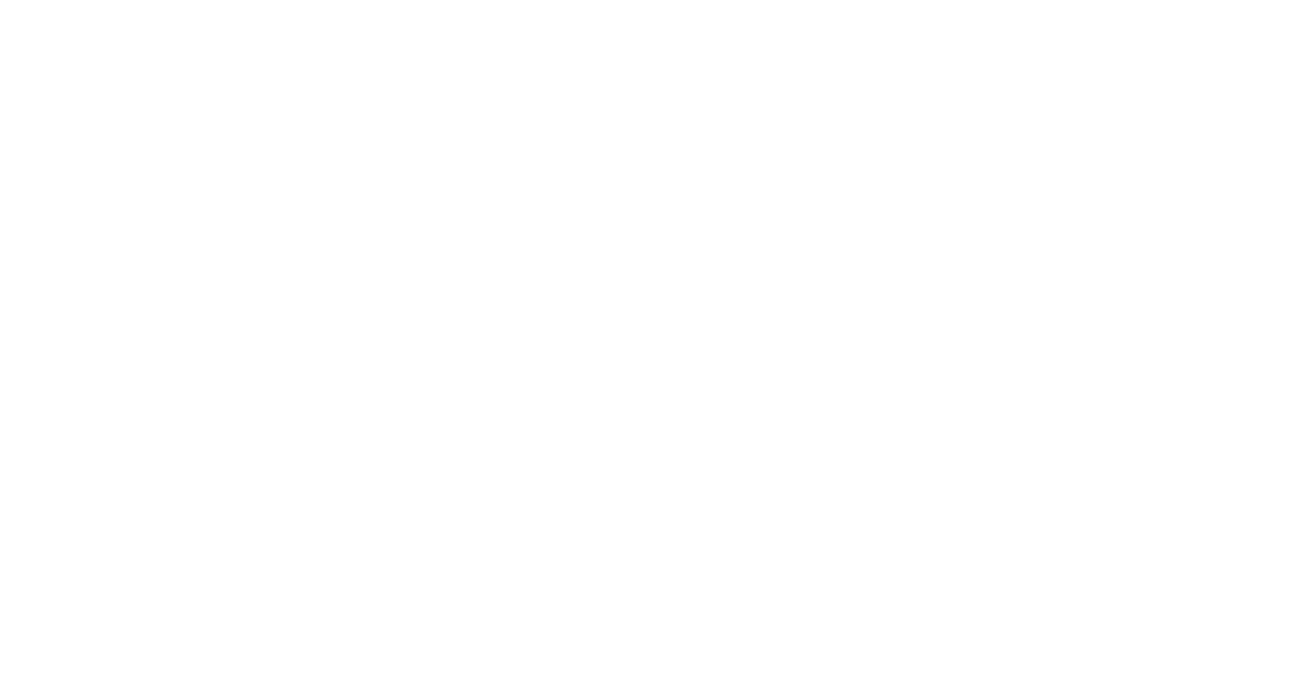
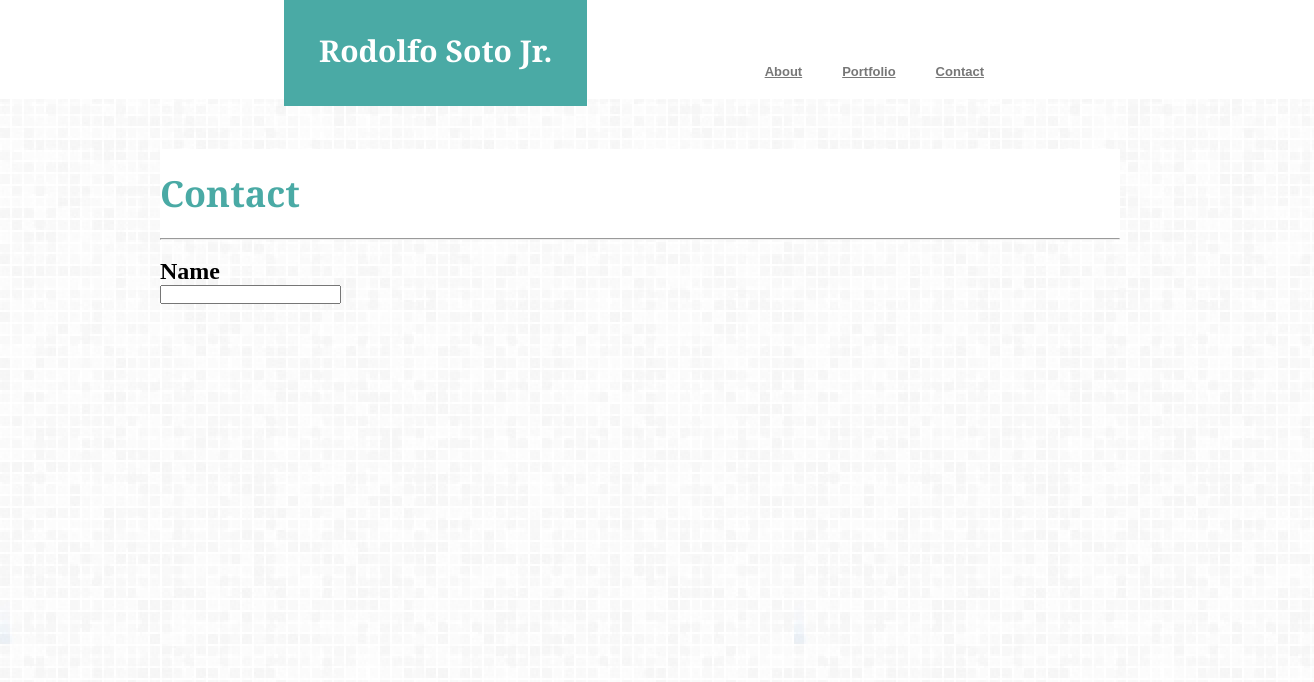
Before and after one commit to rodolfosotojr/Basic-Portfolio, a plain HTML site: page contact.html in a window 1280 px wide. Shown: the whole page, 1314 px wide, since content can reach past the window. Drawn offline with Linux system fonts and the light colour scheme.

Commit message:
Contact info integrated

```diff
--- a/assets/css/style.css
+++ b/assets/css/style.css
@@ -6,9 +6,6 @@
 
 body {
     background-image: url('../images/grey/grey_@2X.png');
-    background-size:
-
-
 
 }
 
@@ -21,6 +18,7 @@
     height: 65px;
     color: #ffffff;
     font-family: Georgia, 'Times New Roman', Times, serif;
+
 }
 
 #Name {
@@ -31,6 +29,7 @@
     margin-left: 267px;
     margin-top: -22px;
     display: inline-flex;
+
 }
 
 #Links {
@@ -94,3 +93,10 @@
     padding: 20px;
     color: #777777;
 }
+
+/* This section is for my contact.html file */
+
+.Contact-Page {
+    width: 960px;
+    padding: 50px;
+}
--- a/contact.html
+++ b/contact.html
@@ -0,0 +1,45 @@
+<!DOCTYPE html>
+<html lang="en">
+<head>
+    <meta charset="utf-8" />
+    <meta http-equiv="X-UA-Compatible" content="IE=edge">
+    <title>Portfolio About Me</title>
+    <meta name="viewport" content="width=device-width, initial-scale=1">
+    <link rel="stylesheet" type="text/css" media="screen" href="assets/css/style.css" />
+    <script src="main.js"></script>
+
+
+</head>
+
+<body>
+
+    <div class="section">
+            <h1 id="Name">Rodolfo Soto Jr.</h1>
+            <div id="Links">
+                    <p><b><a class="About" href="index.html" target="About Me">About</a></b></p>
+                    <p><b><a class="Portfolio" href="portfolio.html" target="Portfolio">Portfolio</a></b></p>
+                    <p><b><a class="Contact" href="contact.html" target="Contact">Contact</a></b></p>
+            </div>
+    </div>
+
+    <div class="Contact-Page">
+
+
+    <h1 class="clear">Contact</h1>
+
+    <hr>
+    <br>
+    <h2 class="Your-Name"> Name
+
+    </h2>
+    <input type="text" name="firstname">
+
+
+
+
+    </div>
+
+
+
+</body>
+</html>
```
Also changed, not shown: index.html (+3 -3 lines).
